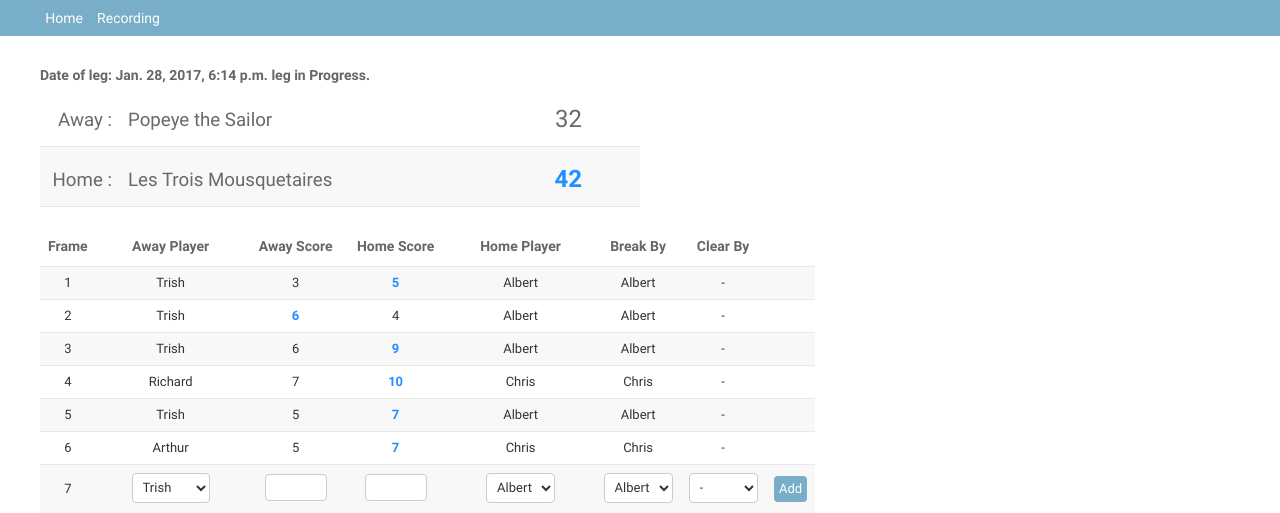
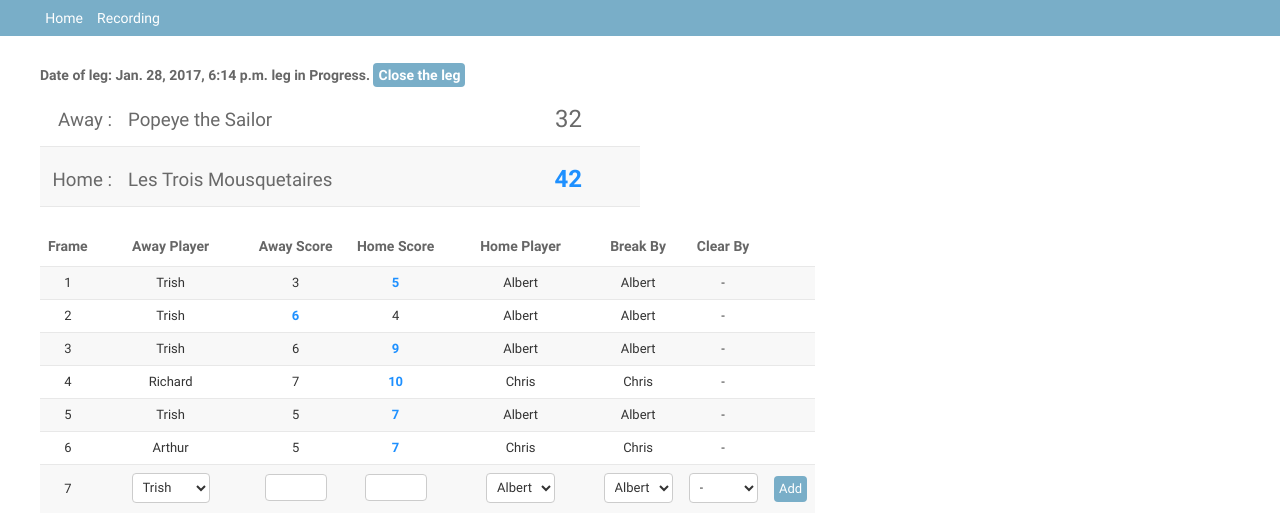
Before and after one commit to asdetrefle/pooldb, a Django app: page /recording/leg/1/ in a window 1280 px wide. Shown: the part 48-561 px from the top of the page. Run offline with Django 3.2, Linux system fonts and the light colour scheme; data comes from the database, SQL or seed files in the repository; both versions use the stored data as it was after the commit; parts of the project's set-up code (start-up, migrations or seed data) failed here and were passed over; some libraries are stand-ins or nearby versions.

Commit message:
add button to close leg

```diff
--- a/recording/urls.py
+++ b/recording/urls.py
@@ -8,4 +8,5 @@ urlpatterns = [
     url(r'^leg/$', views.listleg, name='listleg'),
     url(r'^match/(?P<match_id>\d+)/$', views.match_view, name='match_view'),
     url(r'^leg/(?P<leg_id>\d+)/$', views.leg_view, name='leg_view'),
+    url(r'^leg/(?P<leg_id>\d+)/close/$', views.leg_close, name='leg_close'),
 ]
--- a/recording/views.py
+++ b/recording/views.py
@@ -1,5 +1,5 @@
 from django.shortcuts import render, get_object_or_404
-from django.http import HttpResponse
+from django.http import HttpResponse, Http404, HttpResponseRedirect
 from .models import Match, Leg, Frame, LeagueFrame
 from .forms import LeagueFrameForm
 from administration.models import Member, Team, League
@@ -49,7 +49,7 @@ def match_view(request, match_id):
 def leg_view(request, leg_id):
     # TODO: now view_match and add_frame are using the same frame; maybe separate them for clarity
     # TODO: use django form and add validation
-    leg = get_object_or_404(Leg, leg_id=leg_id)
+    leg = get_object_or_404(Leg, pk=leg_id)
     # leg.update_all()
     if request.method == 'POST':
         break_player = get_object_or_404(Member, pk=int(request.POST['break_player']))
@@ -80,3 +80,15 @@ def leg_view(request, leg_id):
     home_team_members = leg.home_team.member_set.all()
     return render(request, 'leg.html', {'leg': leg, 'frames': frames, 'away_team_members': away_team_members,
                                         'home_team_members': home_team_members})
+
+
+def leg_close(request, leg_id):
+    # TODO: why there is leg_id field? why not use pk? this ms
+    leg = get_object_or_404(Leg, pk=leg_id)
+    if leg.is_completed:
+        raise Http404
+    else:
+        leg.is_completed = True
+        leg.save()
+        # TODO: add a text frame in the redirected page to confirm the close action
+        return HttpResponseRedirect('/recording/leg/{}/'.format(leg_id))
--- a/templates/leg.html
+++ b/templates/leg.html
@@ -22,8 +22,8 @@
         var away_player_select = $("select[name=away_player]");
         var break_player_select = $("select[name=break_player]");
         var clear_player_select = $("select[name=clear_player]");
-        var leg_id = parseInt($("#leg_id").val());
-{#        console.log(leg_id);#}
+        var leg_id = {{ leg.pk }};
+
         function update_list() {
             var home_selected = home_player_select.find("option:selected");
             var home_selected_val = parseInt(home_selected.val());
@@ -31,7 +31,6 @@
             var away_selected_val = parseInt(away_selected.val());
 
             var old_break_selected_val = parseInt(break_player_select.find("option:selected").val());
-{#            var old_break_is_home = (home_selected_val == old_break_selected_val);#}
             var old_clear_selected_val = parseInt(clear_player_select.find("option:selected").val());
             var not_clearance = $('<option>').val(-1).html("-");
 
@@ -95,7 +94,7 @@
     #add_new_frame {padding: 4pt}
     </style>
 
-    <h3>Date of leg: {{leg.create_date}} {% if leg.is_completed %} leg Completed. {% else %} leg in Progress. {% endif %}</h3>
+    <h3>Date of leg: {{leg.create_date}} {% if leg.is_completed %} leg Completed. {% else %} leg in Progress. <a class="button" href="{% url 'leg_close' leg_id=leg.pk %}">Close the leg</a>{% endif %}</h3>
 
 <table border="0">
     <col width="80">
@@ -153,7 +152,6 @@
     {% else %}
     <tr>
         <form method="post">
-        <input type="hidden" id="leg_id" value="{{ leg.leg_id }}">
         <td align="center"> {{ frames.count|add:"1" }} </td>
         <td align="center"><select name="away_player" >
                 {% for p in away_team_members %}
```
Also changed, not shown: db.sqlite3.
